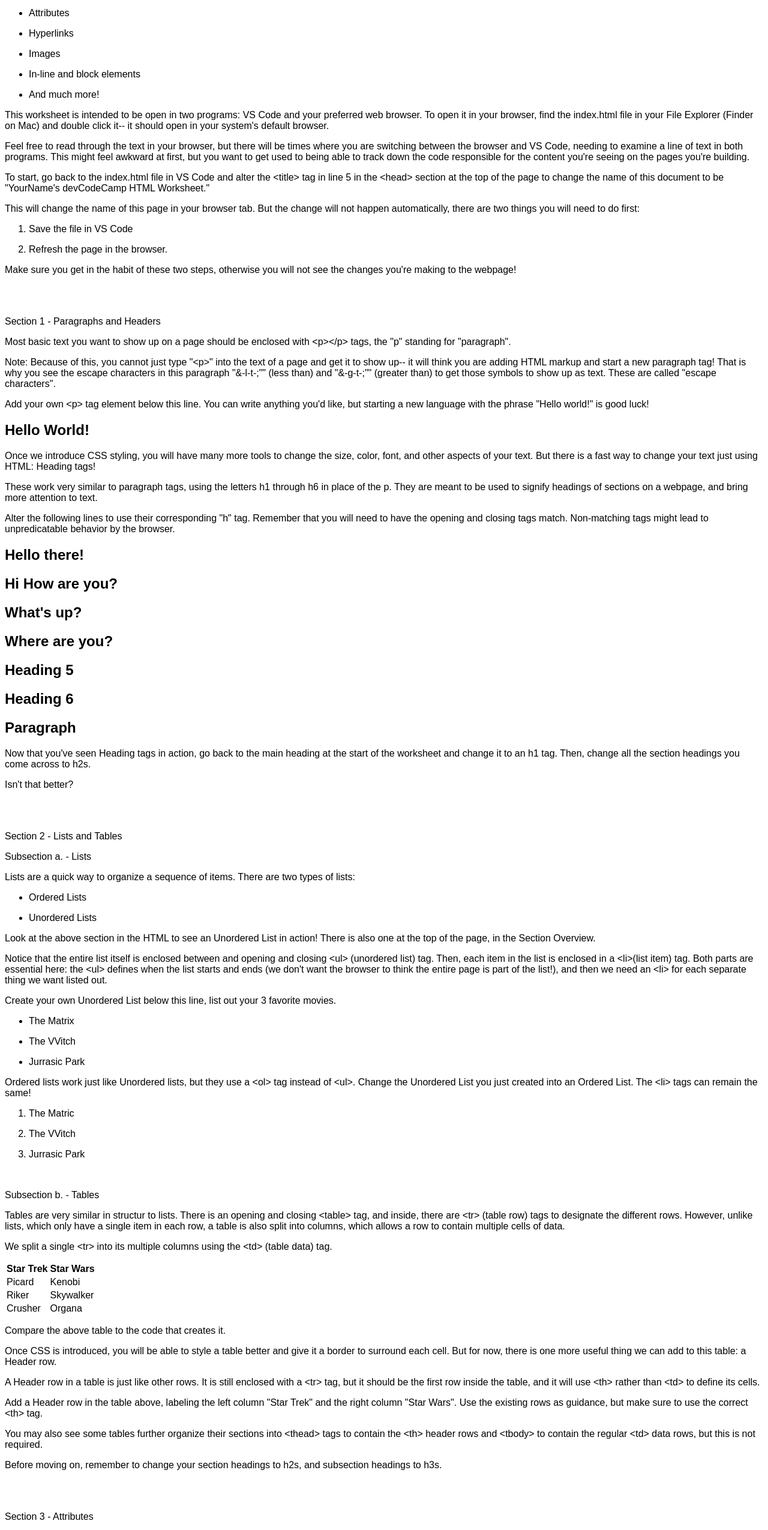
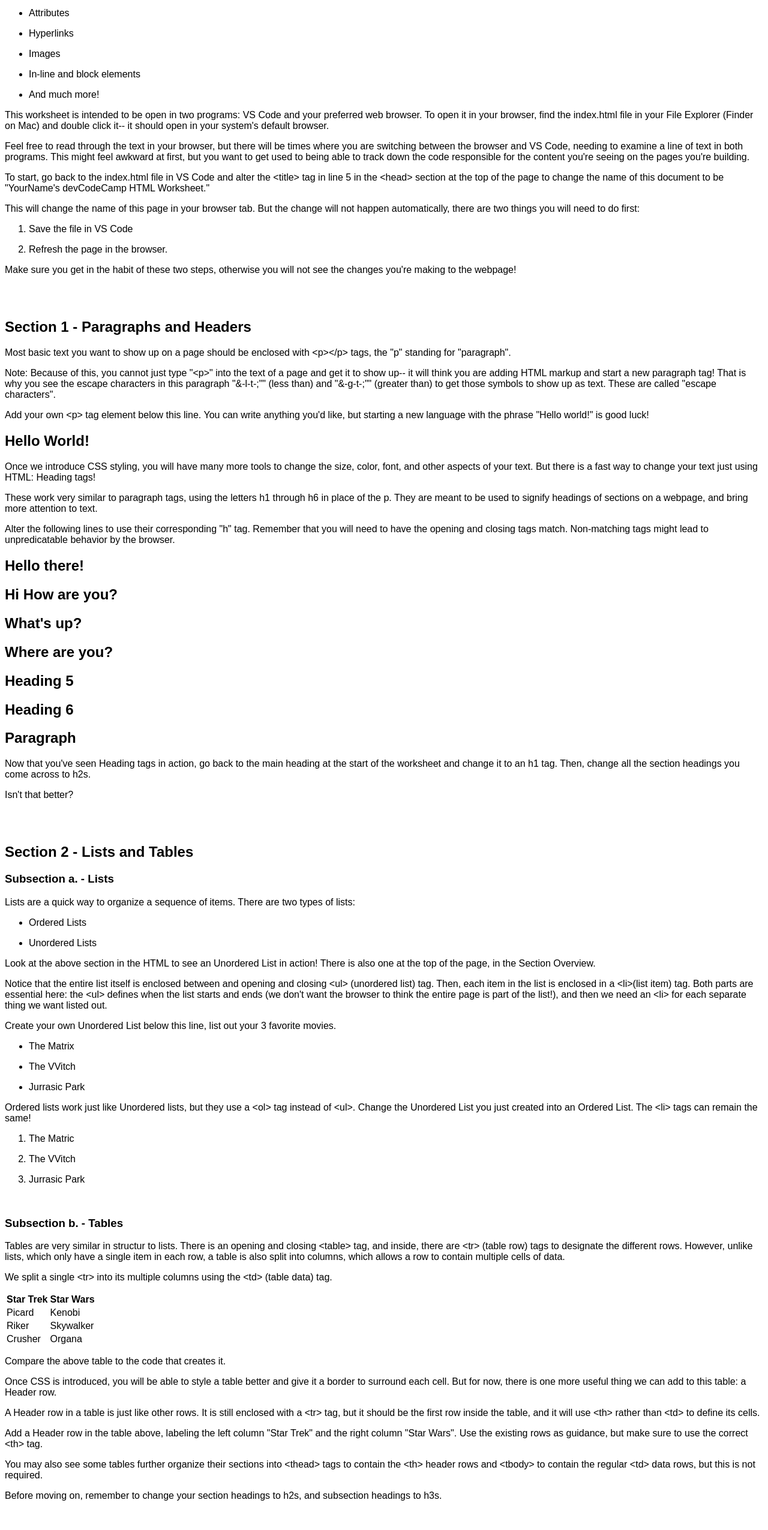
Before and after one commit to Kpun763/HTML-Worksheet-Lab, a plain HTML site: page index.html in a window 1280 px wide. Shown: the part 246-2796 px from the top of the page at 60% size. Drawn offline with Linux system fonts and the light colour scheme.

Commit message:
Completion of section 3

```diff
--- a/index.html
+++ b/index.html
@@ -84,7 +84,7 @@
 
             <section>
 
-                <p>Section 1 - Paragraphs and Headers</p>
+                <h2>Section 1 - Paragraphs and Headers</h2>
 
                 <p>
                     Most basic text you want to show up on a page should be enclosed with &lt;p&gt;&lt;/p&gt; tags, the "p" standing for "paragraph".
@@ -131,9 +131,9 @@
 
             <section>
 
-                <p>Section 2 - Lists and Tables</p>
+                <h2>Section 2 - Lists and Tables</h2>
 
-                <p>Subsection a. - Lists</p>
+                <h3>Subsection a. - Lists</h3>
 
                 <p>Lists are a quick way to organize a sequence of items. There are two types of lists:</p>
 
@@ -184,7 +184,7 @@
                 </ol>
                 <br>
 
-                <p>Subsection b. - Tables</p>
+                <h3>Subsection b. - Tables</h3>
 
                 <p>
                     Tables are very similar in structur to lists. There is an opening and closing &lt;table&gt; tag, and inside, there are &lt;tr&gt; (table row) tags to designate the different rows. However, unlike lists, which only have a single item in each row, a table is also split into columns, which allows a row to contain multiple cells of data.
@@ -243,7 +243,7 @@
             <br>
 
             <section>
-                <p>Section 3 - Attributes</p>
+                <h2>Section 3 - Attributes</h2>
 
                 <p>
                     Some tags require more information than just what type of tag it is. This "extra" information is supplied through <b>attributes</b>.
@@ -270,13 +270,17 @@
                         This block of text is enclosed by a &lt;div&gt; element. Divs typically don't have a visual element that can be identified in the browser, so they are often used to create "divisions" in a webpage. We will do more with divs later, but for now, give this div an attribute with the name <b>id</b> and the value <b>"target"</b>. We will shortly be using this id as the target of a hyperlink.
                     </p>
                 </div>
+
+                <div>
+                    <p id="target"> My id is Target</p>
+                </div>
             </section>
 
             <br>
             <br>
 
             <section>
-                <p>Section 4 - Hyperlinks and Formatting</p>
+                <h2>Section 4 - Hyperlinks and Formatting</h2>
 
 
 
```
